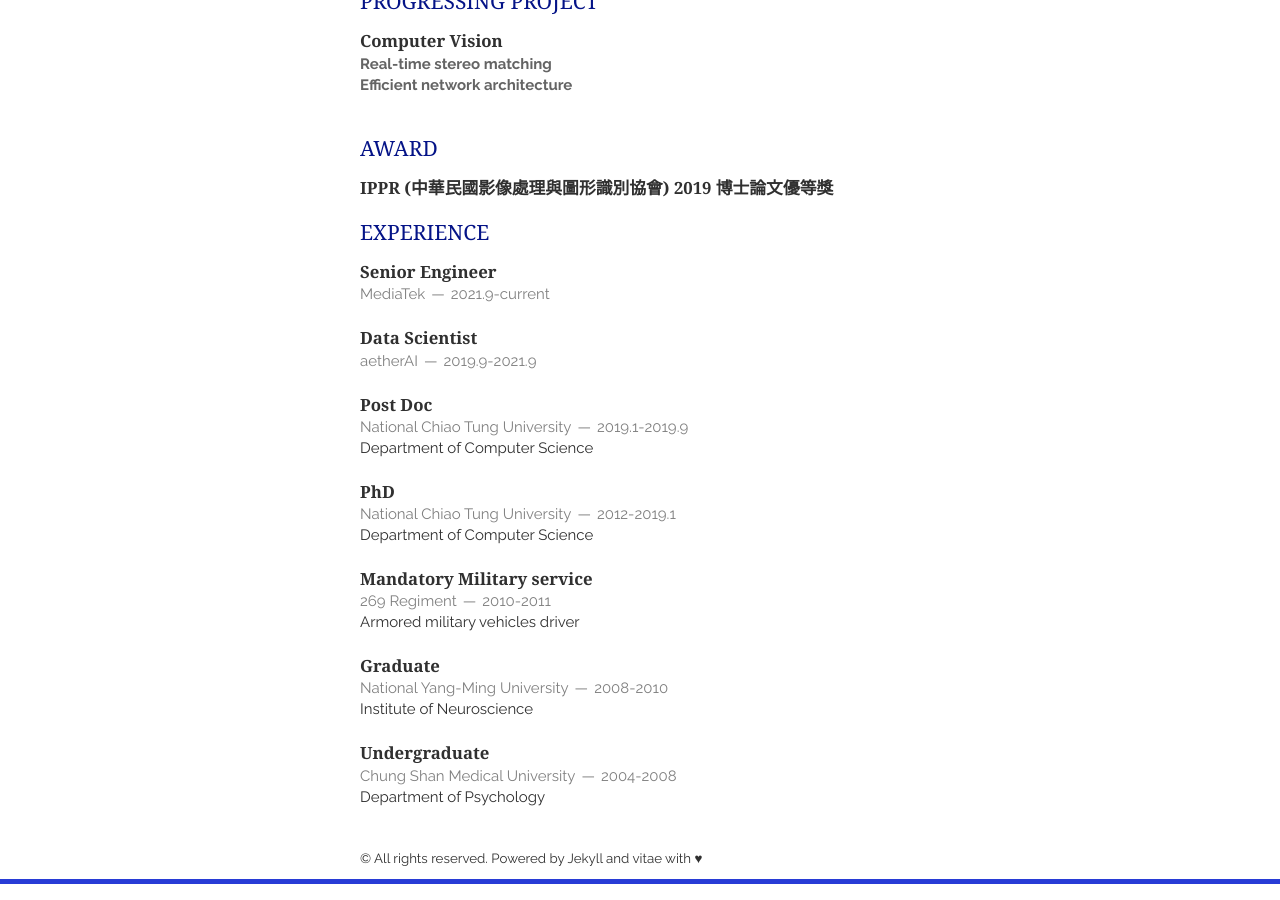
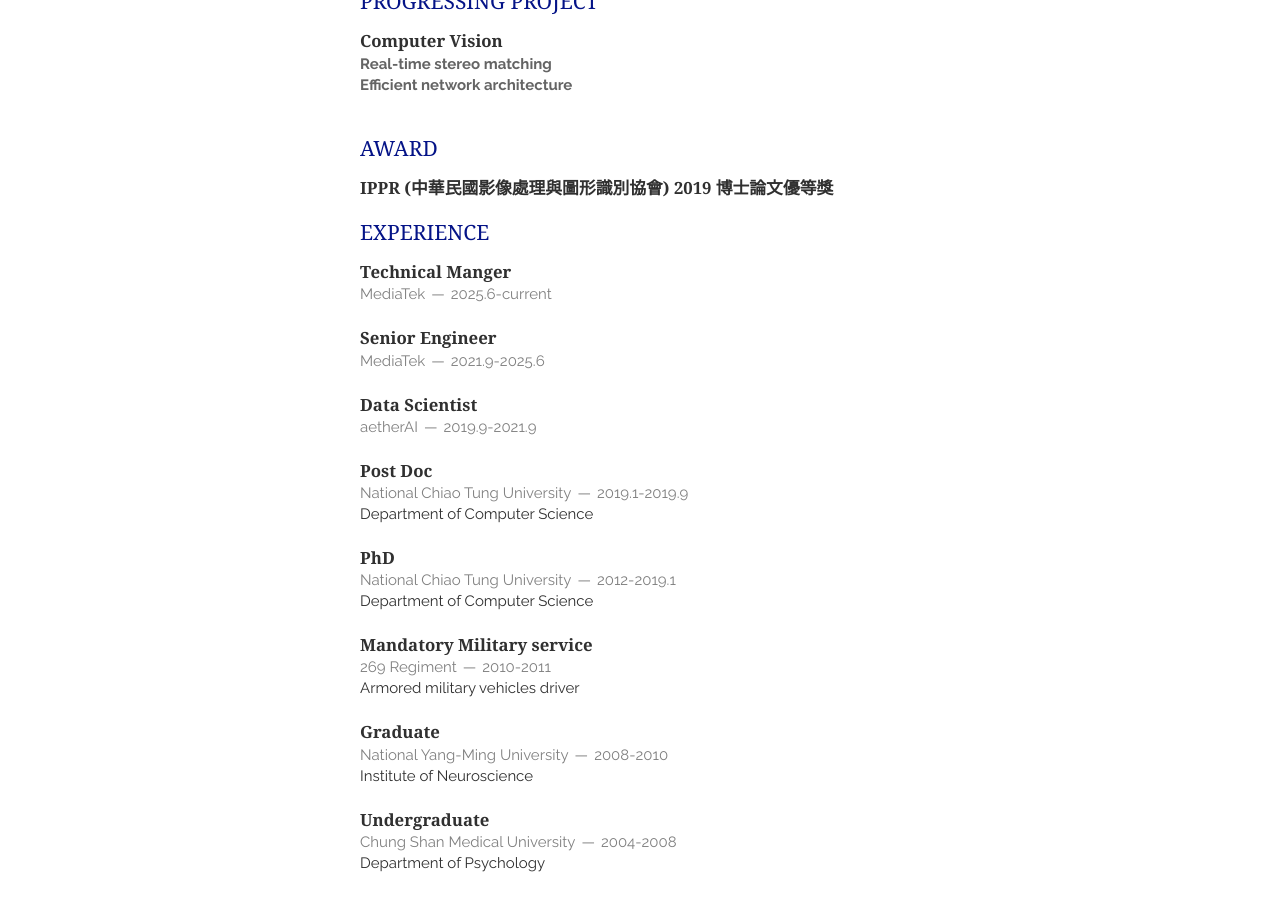
Before and after one commit to JiaRenChang/JiaRenChang.github.io, a Jekyll site: the page built from index.html, in a window 1280 px wide and 900 px high, scrolled down 1657 px. Built offline with Jekyll 4.4.1, drawn with Linux system fonts in a browser that asks for light colours; nearby versions of some CDN libraries; the list of posts is cut into pages by our own code; a style sheet for code colours, icons or effects is not loaded.

Commit message:
Update experience.html

```diff
--- a/_includes/experience.html
+++ b/_includes/experience.html
@@ -7,8 +7,14 @@
     <h1>Experience</h1>
     <article>
     <header>
+            <h1>Technical Manger</h1>
+            <span><address>MediaTek</address><time>2025.6-current</time></span>
+        </header>
+    </article>
+    <article>
+    <header>
             <h1>Senior Engineer</h1>
-            <span><address>MediaTek</address><time>2021.9-current</time></span>
+            <span><address>MediaTek</address><time>2021.9-2025.6</time></span>
         </header>
     </article>
     <article>
```
